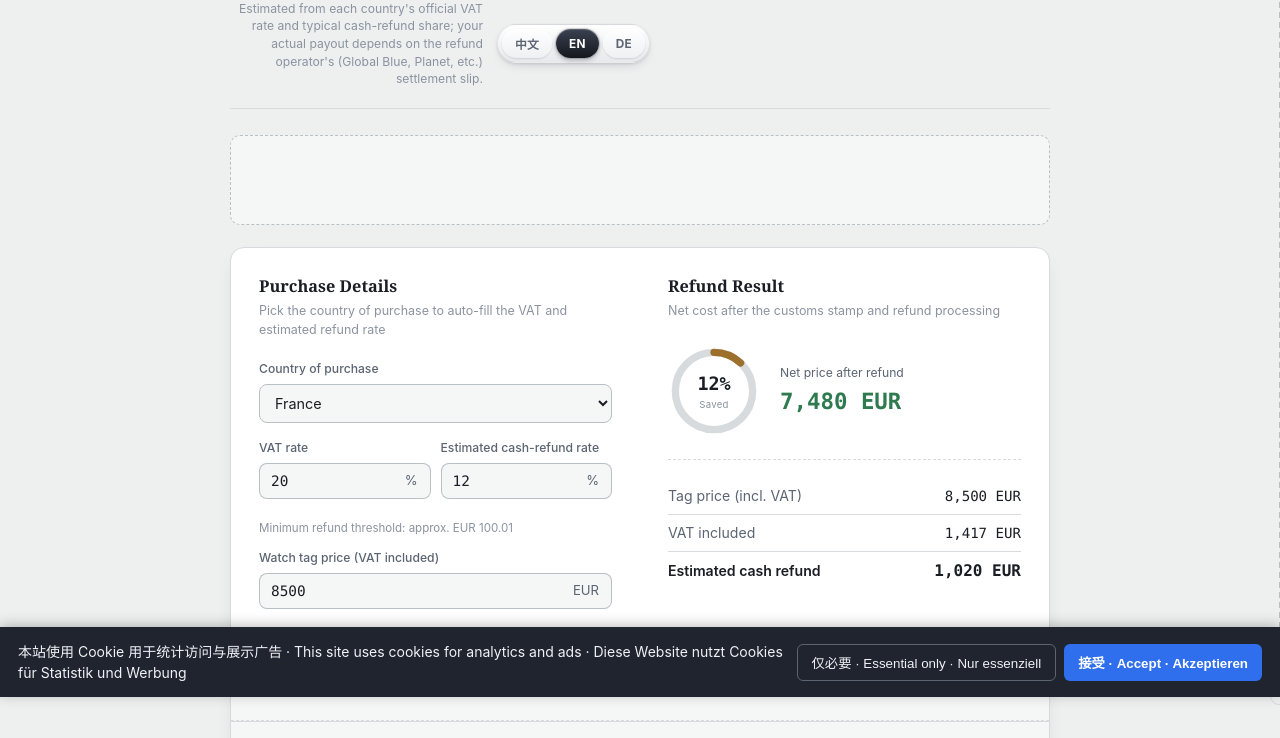
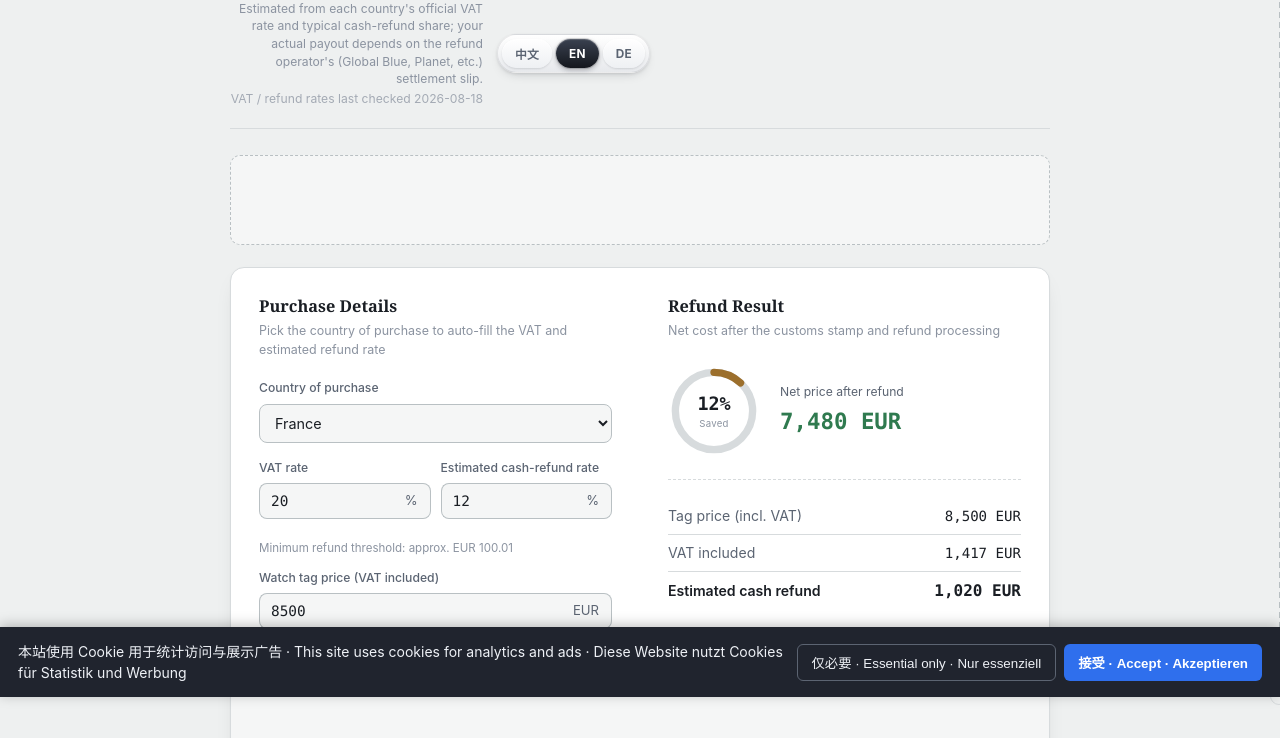
Before and after one commit to junpingkoch-web/Europe-Travel-Watch-Duty-Free-Calculator, a plain HTML site: page index.html in a window 1280 px wide. Shown: the part 103-841 px from the top of the page. Drawn offline with Linux system fonts and the light colour scheme.

Commit message:
Add data-recency disclosure badge; re-verify VAT/refund rates (2026-08-18)
Cross-checked all five countries' standard VAT rates and typical
Global Blue/Planet cash-refund shares against current official/public
sources -- all unchanged (France 20%, Italy 22%, Germany 19%,
Switzerland 8.1%, Spain 21%; UK refund scheme still abolished). Added
a "VAT / refund rates last checked" date badge (zh/en/de) so the page
discloses its own data recency even when nothing needed correcting,
matching the pattern used on watch-price-tracker and the secondhand
watch valuator.

```diff
--- a/index.html
+++ b/index.html
@@ -121,7 +121,10 @@
       </div>
     </div>
     <div class="top-right">
-      <p class="top-note" id="txt-topnote">Estimated from each country's official VAT rate.</p>
+      <div class="top-notes">
+        <p class="top-note" id="txt-topnote">Estimated from each country's official VAT rate.</p>
+        <p class="top-note top-note--meta"><span id="txt-lastUpdatedLabel">VAT / refund rates last checked</span> <span id="lastUpdatedValue"></span></p>
+      </div>
       <div class="lang-switch" role="group" aria-label="Language / 语言 / Sprache">
         <button type="button" data-lang="zh">中文</button>
         <button type="button" data-lang="en">EN</button>
--- a/script.js
+++ b/script.js
@@ -1,4 +1,14 @@
 (function () {
+  /*
+   * Manual check-in (2026-08-18): re-verified all five countries' standard
+   * VAT rates and typical Global Blue/Planet cash-refund shares against
+   * current official/public sources — all unchanged from the prior figures
+   * (France 20%, Italy 22%, Germany 19%, Switzerland 8.1% since its Jan
+   * 2024 increase, Spain 21%; UK VAT Retail Export Scheme remains abolished
+   * post-Brexit, no reinstatement announced). No numbers needed correcting
+   * this pass — logged the check date via LAST_UPDATED below so the page
+   * discloses recency either way, not just when something changes.
+   */
   var COUNTRY_FACTS = [
     { id: "fr",   currency: "EUR", vat: 20,  refund: 12 },
     { id: "it",   currency: "EUR", vat: 22,  refund: 13 },
@@ -9,12 +19,15 @@
     { id: "custom", currency: "EUR", vat: 20, refund: 12 }
   ];
 
+  var LAST_UPDATED = "2026-08-18";
+
   var I18N = {
     zh: {
       locale: "zh-CN",
       kicker: "欧洲 · 购表指南",
       title: "欧洲旅行手表免税计算器",
       topNote: "按各国官方增值税率与常见实退比例估算，实际以退税公司（Global Blue / Planet 等）核算单为准。",
+      lastUpdatedLabel: "税率与实退比例核对于",
       leftTitle: "购买信息",
       leftSub: "选择购表国家，自动带入税率与预估实退比例",
       labelCountry: "购买国家 / 地区",
@@ -88,6 +101,7 @@
       kicker: "EUROPE · WATCH PURCHASE",
       title: "Europe Travel Watch Duty-Free Calculator",
       topNote: "Estimated from each country's official VAT rate and typical cash-refund share; your actual payout depends on the refund operator's (Global Blue, Planet, etc.) settlement slip.",
+      lastUpdatedLabel: "VAT / refund rates last checked",
       leftTitle: "Purchase Details",
       leftSub: "Pick the country of purchase to auto-fill the VAT and estimated refund rate",
       labelCountry: "Country of purchase",
@@ -161,6 +175,7 @@
       kicker: "EUROPA · UHRENKAUF",
       title: "Europa-Reise Uhren-Steuerfrei-Rechner",
       topNote: "Geschätzt anhand des offiziellen Mehrwertsteuersatzes und der üblichen Bar-Erstattungsquote; der tatsächliche Betrag hängt von der Abrechnung des Anbieters (Global Blue, Planet usw.) ab.",
+      lastUpdatedLabel: "MwSt.-/Erstattungssätze zuletzt geprüft am",
       leftTitle: "Kaufdetails",
       leftSub: "Kaufland auswählen, um MwSt.-Satz und Erstattungsquote automatisch zu übernehmen",
       labelCountry: "Kaufland",
@@ -232,7 +247,7 @@
   };
 
   var STATIC_MAP = {
-    "txt-kicker": "kicker", "txt-title": "title", "txt-topnote": "topNote",
+    "txt-kicker": "kicker", "txt-title": "title", "txt-topnote": "topNote", "txt-lastUpdatedLabel": "lastUpdatedLabel",
     "txt-leftTitle": "leftTitle", "txt-leftSub": "leftSub",
     "txt-labelCountry": "labelCountry", "txt-labelVat": "labelVat", "txt-labelRefund": "labelRefund",
     "txt-labelPrice": "labelPrice", "txt-rightTitle": "rightTitle", "txt-rightSub": "rightSub",
@@ -340,6 +355,8 @@
       var el = document.getElementById(elId);
       if (el) el.textContent = t[STATIC_MAP[elId]];
     });
+    var lastUpdatedEl = document.getElementById("lastUpdatedValue");
+    if (lastUpdatedEl) lastUpdatedEl.textContent = LAST_UPDATED;
     priceEl.placeholder = t.pricePlaceholder;
     fxRateEl.placeholder = t.fxPlaceholder;
     homePriceEl.placeholder = t.homePricePlaceholder;
--- a/style.css
+++ b/style.css
@@ -254,6 +254,19 @@ h1 {
 }
 .lang-switch button:active {
   transform: translateY(1px) scale(0.97);
+}
+
+.top-notes {
+  flex: 1 1 auto;
+  min-width: 0;
+  display: flex;
+  flex-direction: column;
+  gap: 2px;
+}
+
+.top-note--meta {
+  opacity: 0.75;
+  font-size: 0.7rem;
 }
 
 .top-note {
```
